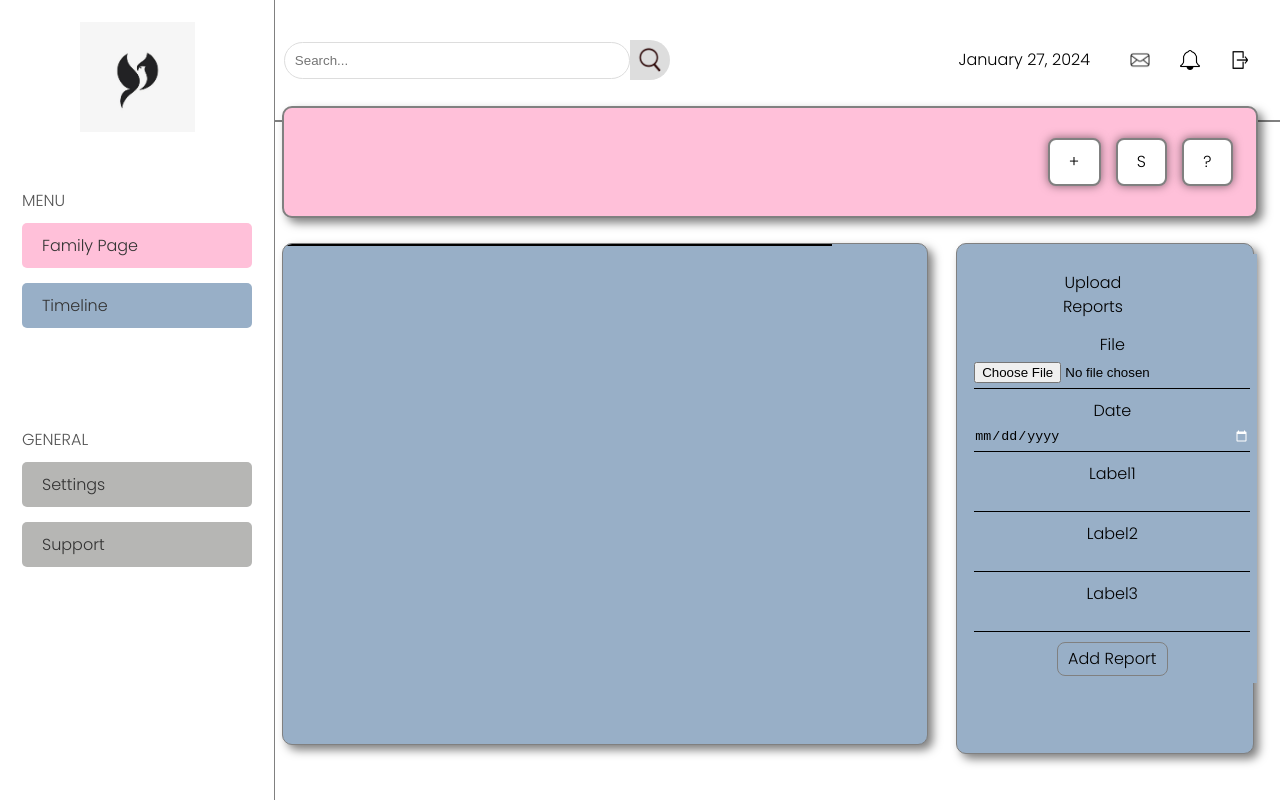
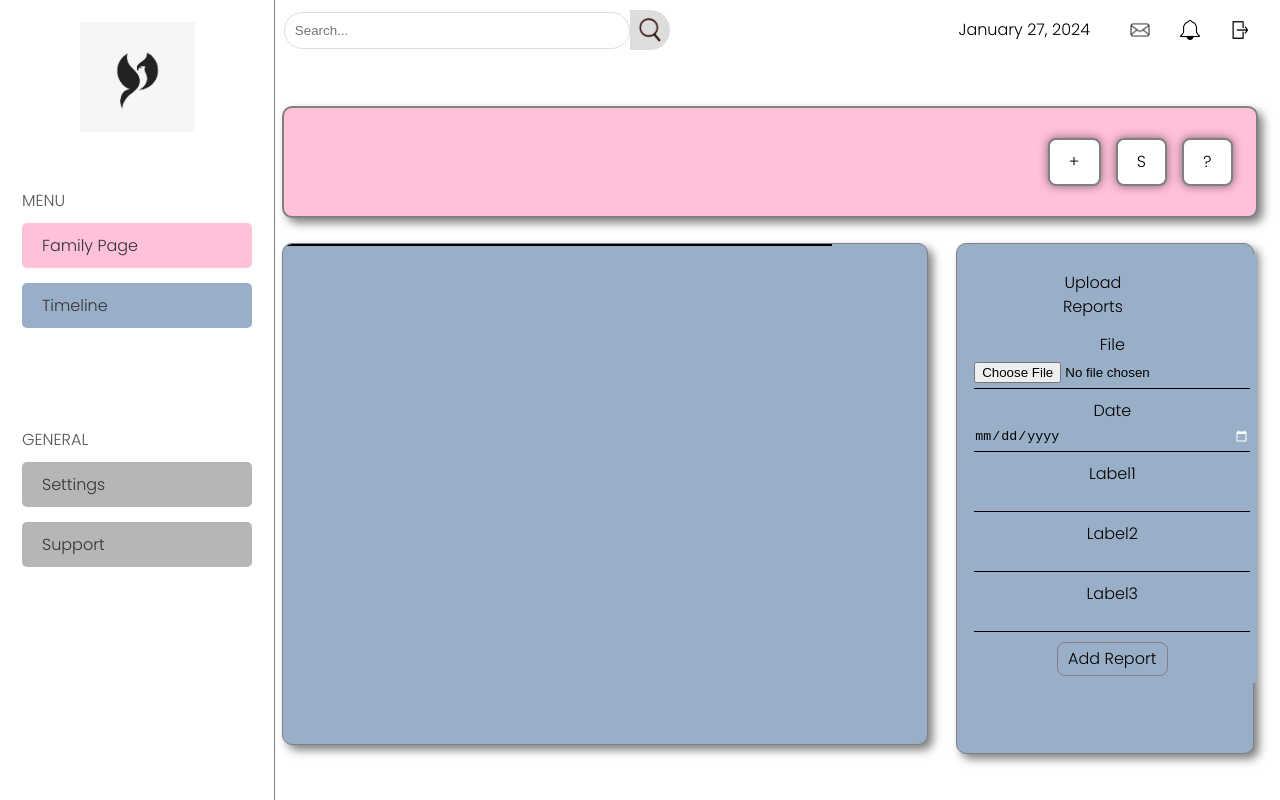
Before and after one commit to Team-Cornflakes/VitaFile, a React (Vite) app in the folder frontend/: page /timeline in a window 1280 px wide. Built offline with nearby package versions, Linux system fonts and the light colour scheme.

Commit message:
3rd page basic structure done

```diff
--- a/frontend/components/Header.css
+++ b/frontend/components/Header.css
@@ -2,13 +2,11 @@ header {
     position: fixed;
     top: 0;
     left: 20%;
-    height: 10%;
     right: 0;
     display: flex;
     align-items: center;
-    padding: 20px 20px;
+    padding: 10px 20px;
     background-color: #ffffff;
-    border-bottom: 2px solid gray;
 }
 
 .search-container {
@@ -20,14 +18,14 @@ header {
 
 .search-input {
     margin-left: 2%;
-    flex-grow: 1;
+    flex-grow: 1; /* Allows the input to grow within the search container */
     padding: 10px;
     border: 1px solid #ddd;
     border-radius: 20px;
     outline: none;
     background-color: #ffffff;
     color: #333;
-    width: 100%;
+    width: 100%; /* Makes the input take the full width of its container */
 }
 
 .search-icon {
@@ -69,16 +67,18 @@ header {
     align-items: center;
     justify-content: center;
     margin-left: 10px;
-    padding: 5px 10px;
-    font-size: 14px;
+    padding: 5px 10px; /* Added padding for better visibility */
+    font-size: 14px; /* Font size for the text in buttons */
 }
 
 .message-icon, .alert-icon, .exit-icon {
     /* Add specific styles for each icon here if needed */
 }
-
+/* ... existing styles ... */
 
 .icon-button img {
-    width: 20px;
+    width: 20px; /* Adjust the size as needed */
     height: auto;
 }
+
+/* ... other styles ... */
```
